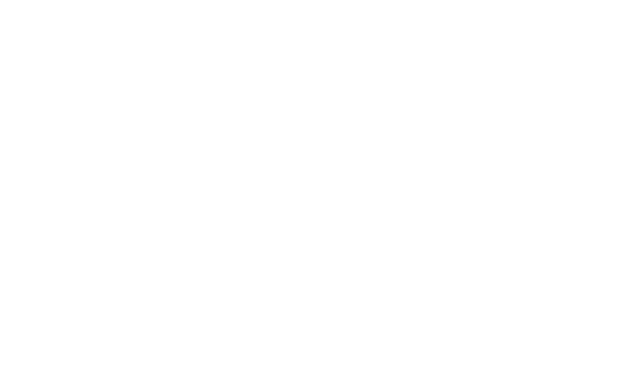
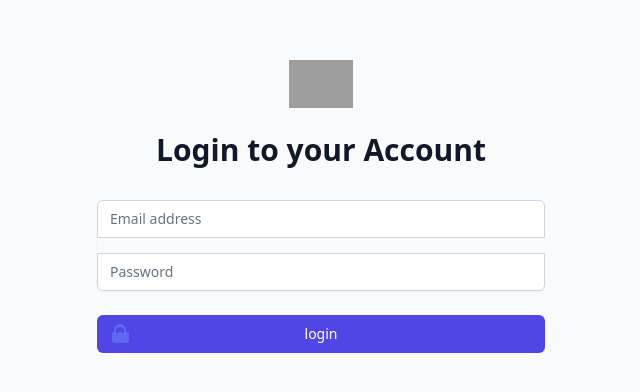
Before and after one commit to HaiderMalik12/jwt-frontend-angular, an Angular app: page /login in a window 1280 px wide. Before the commit this address led to /. Shown: the part 194-586 px from the top of the page, without its empty margins (319-959 px from the left). Built offline with nearby package versions, Linux system fonts and the light colour scheme; grey boxes are pictures that could not be loaded.

Commit message:
change header title

```diff
--- a/src/app/app.routes.ts
+++ b/src/app/app.routes.ts
@@ -3,5 +3,6 @@
 
 export const routes: Routes = [
   { path: "signup", component: AuthFormComponent },
+  { path: "login", component: AuthFormComponent },
   { path: "", redirectTo: "/signup", pathMatch: "full" },
 ];
--- a/src/app/auth-form/auth-form.component.html
+++ b/src/app/auth-form/auth-form.component.html
@@ -9,7 +9,7 @@
         alt="Workflow"
       />
       <h2 class="mt-6 text-center text-3xl font-extrabold text-gray-900">
-        Create New Account
+        {{ headerTitle }}
       </h2>
     </div>
     <form class="mt-8 space-y-6" [formGroup]="authForm" (ngSubmit)="onSubmit()">
@@ -70,7 +70,7 @@
               />
             </svg>
           </span>
-          Sign up
+          {{ title }}
         </button>
       </div>
     </form>
--- a/src/app/auth-form/auth-form.component.ts
+++ b/src/app/auth-form/auth-form.component.ts
@@ -1,5 +1,5 @@
 import { Component } from "@angular/core";
-import { RouterLink } from "@angular/router";
+import { Route, Router, RouterLink } from "@angular/router";
 import { FormBuilder, ReactiveFormsModule, Validators } from "@angular/forms";
 import { HttpClient, HttpHeaders } from "@angular/common/http";
 
@@ -11,7 +11,22 @@
   styleUrl: "./auth-form.component.css",
 })
 export class AuthFormComponent {
-  constructor(private formBuilder: FormBuilder, private http: HttpClient) {}
+  constructor(
+    private formBuilder: FormBuilder,
+    private http: HttpClient,
+    private router: Router,
+  ) {
+    if (router.url === "/login") {
+      this.title = "login";
+      this.headerTitle = "Login to your Account";
+    } else {
+      this.title = "sign up";
+      this.headerTitle = "Create new Account";
+    }
+  }
+
+  title = "";
+  headerTitle = "";
 
   authForm = this.formBuilder.group({
     email: ["", Validators.required],
@@ -28,7 +43,7 @@
     })
       .subscribe((data) => {
         console.log(data);
-        // Do something with the response data
+        this.router.navigate(["login"]);
       });
   }
 }
```
